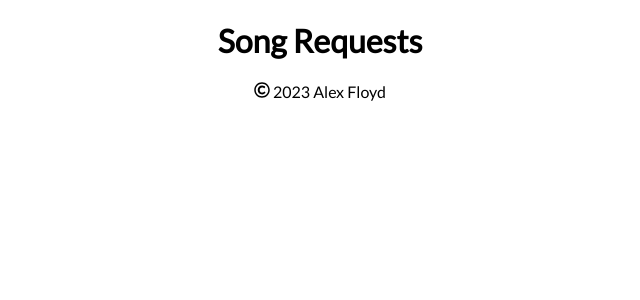
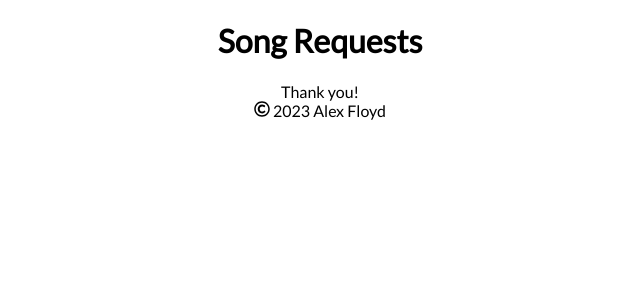
Before and after one commit to acipo1096/song-requests, a React (Create React App) app in the folder frontend/: page /thanks in a window 1280 px wide. Shown: the top 300 px of the page, without its empty margins (320-960 px from the left). Built offline with nearby package versions, Linux system fonts and the light colour scheme.

Commit message:
more changes

```diff
--- a/frontend/src/App.js
+++ b/frontend/src/App.js
@@ -3,7 +3,7 @@ import { BrowserRouter as Router, Routes, Route } from "react-router-dom";
 import Header from "./components/Header";
 import Footer from "./components/Footer";
 import Home from "./pages/Home";
-import ThankYou from "./pages/ThankYou";
+import Thanks from "./pages/Thanks";
 
 function App() {
   return (
@@ -13,7 +13,7 @@ function App() {
           <Header />
           <Routes>
             <Route path="/" element={<Home />} />
-            <Route path="/thank-you" element={<ThankYou />} />
+            <Route path="/thanks" element={<Thanks />} />
           </Routes>
           <Footer />
         </div>
--- a/frontend/src/pages/ThankYou.jsx
+++ b/frontend/src/pages/Thanks.jsx
@@ -1,7 +1,7 @@
 import React from "react";
 
-function ThankYou() {
+function Thanks() {
   return <div>Thank you!</div>;
 }
 
-export default ThankYou;
+export default Thanks;
```
